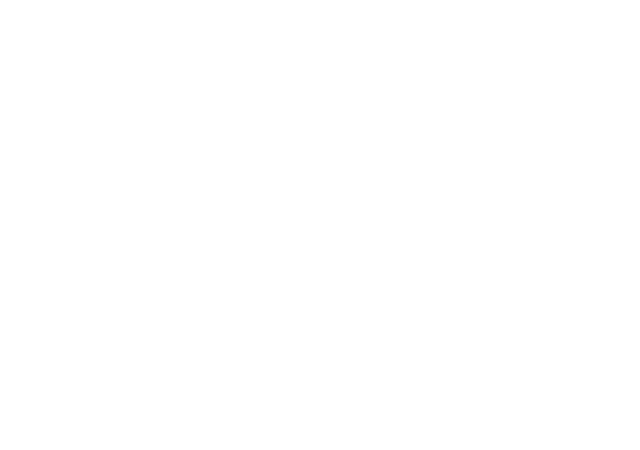
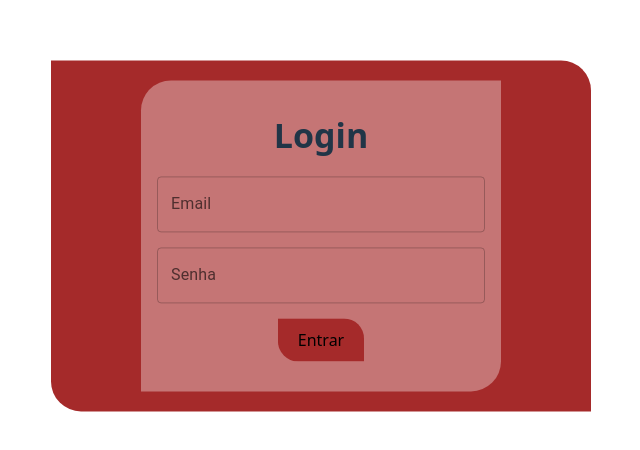
Before and after one commit to PabloRedig/plataforma101, a React (Vite) app: page /admin/login in a window 1280 px wide. Before the commit this address had no page. Shown: the part 164-614 px from the top of the page, without its empty margins (319-959 px from the left). Built offline with nearby package versions, Linux system fonts and the light colour scheme.

Commit message:
Inicio da Criação da parte ADM, para enviar Fotos e Efetuar Login

```diff
--- a/package.json
+++ b/package.json
@@ -16,6 +16,7 @@
     "@mui/icons-material": "^7.3.2",
     "@mui/material": "^7.3.2",
     "@mui/styled-engine-sc": "^7.3.2",
+    "firebase": "^12.3.0",
     "react": "^19.1.1",
     "react-dom": "^19.1.1",
     "react-is": "^18.3.1",
@@ -38,4 +39,5 @@
   "compilerOptions": {
     "noUnusedLocals": false
   }
+
 }
--- a/src/App.tsx
+++ b/src/App.tsx
@@ -5,6 +5,10 @@
 import Contato from "./Paginas/Contato/Contato";
 import Integrantes from "./Paginas/Integrantes/Integrantes";
 import Evento from "./Paginas/Eventos/Evento";
+
+import AdminLogin from "../src/Paginas/AdminLogin/AdminLogin";
+import AdminDashboard from "../src/Paginas/AdminDashboard/AdminDashboard";
+
 
 function App() {
   return (
@@ -15,6 +19,10 @@
           <Route path="/contato" element={<Contato />} />
           <Route path="/integrantes" element={<Integrantes />} />
           <Route path="/eventos" element={<Evento />} />
+
+          {/* Rotas do Admin */}
+          <Route path="/admin/login" element={<AdminLogin />} />
+          <Route path="/admin/dashboard" element={<AdminDashboard />} />
         </Routes>
       </Router>
     </>
--- /dev/null
+++ b/src/Components/ProtectedRoute/ProtectedRoute.tsx
@@ -0,0 +1,20 @@
+import { type ReactNode, useEffect, useState } from "react";
+import { onAuthStateChanged } from "firebase/auth";
+import { auth } from "../../firebase";
+
+export default function ProtectedRoute({ children }: { children: ReactNode }) {
+  const [loading, setLoading] = useState(true);
+  const [logado, setLogado] = useState(false);
+
+  useEffect(() => {
+    const unsub = onAuthStateChanged(auth, (user) => {
+      setLogado(!!user);
+      setLoading(false);
+    });
+    return () => unsub();
+  }, []);
+
+  if (loading) return <p>Carregando...</p>;
+
+  return logado ? <>{children}</> : <p>Acesso negado</p>;
+}
--- /dev/null
+++ b/src/Paginas/AdminDashboard/AdminDashboard.module.css
@@ -0,0 +1,104 @@
+.container{
+    width: 70vw;
+    height: auto;
+    display: flex;
+    justify-content: center;
+    align-items: center;
+    flex-direction: column;
+    position: absolute;
+    top: 50%;
+    left: 50%;
+    transform: translate(-50%, -50%);
+    padding: 20px;
+    border-radius: 0 30px 0 30px;
+    background-color: brown;
+}
+
+.title{
+    width: 90%;
+    display: flex;
+    justify-content: space-between;
+    align-items: center;
+    position: relative;
+}
+
+.title span{
+    width: 100%;
+    height: 2px;
+    position: absolute;
+    z-index: -1;
+    background-color: white;
+
+}
+
+.title p{
+    padding: 6px;
+    font-size: 30px;
+    background-color: brown;
+    position: relative;
+    left: 15px;
+    top: -3px;
+}
+
+.button {
+  background: brown; /* cor de fundo */
+  color: white;
+  font-weight: bold;
+  padding: 10px 20px;
+  border: 1px solid black;
+  border-radius: 8px;
+  cursor: pointer;
+  position: relative;
+  right: 13px;
+  border-radius: 0 20px 0 20px;
+
+  /* sombra para simular altura */
+  box-shadow: 0 4px 6px rgba(0, 0, 0, 0.3);
+  transition: all 0.2s ease;
+}
+
+/* efeito ao passar o mouse (fica mais alto) */
+.button:hover {
+  box-shadow: 0 6px 12px rgba(0, 0, 0, 0.4);
+  transform: translateY(-2px);
+}
+
+/* efeito de clique (fica mais baixo) */
+.button:active {
+  box-shadow: 0 2px 4px rgba(0, 0, 0, 0.3);
+  transform: translateY(1px);
+}
+
+.menu{
+    display: flex;
+    flex-direction: column;
+    gap: 15px;
+}
+
+#Enviar{
+    right: 0px;
+}
+
+input[type="file"] {
+  color: white; /* cor do texto ao lado */
+}
+
+input[type="file"]::file-selector-button {
+  background-color: brown;
+  color: white;
+  padding: 8px 16px;
+  border-radius: 8px;
+  font-weight: bold;
+  cursor: pointer;
+  transition: all 0.3s ease;
+}
+
+input[type="file"]::file-selector-button:hover {
+  box-shadow: 0 6px 12px rgba(0, 0, 0, 0.4);
+  transform: translateY(-2px);
+}
+
+input[type="file"]::file-selector-button:active {
+  box-shadow: 0 2px 4px rgba(0, 0, 0, 0.3);
+  transform: translateY(1px);
+}
--- /dev/null
+++ b/src/Paginas/AdminDashboard/AdminDashboard.tsx
@@ -0,0 +1,95 @@
+import { useState } from "react";
+import ProtectedRoute from "../../Components/ProtectedRoute/ProtectedRoute";
+import { signOut } from "firebase/auth";
+import { auth, storage } from "../../firebase";
+import { ref, uploadBytes, getDownloadURL } from "firebase/storage";
+import style from './AdminDashboard.module.css'
+
+export default function AdminDashboard() {
+  const [file, setFile] = useState<File | null>(null);
+  const [uploading, setUploading] = useState(false);
+  const [url, setUrl] = useState<string | null>(null);
+
+  const handleLogout = () => {
+    signOut(auth);
+    window.location.href = "/admin/login";
+  };
+
+  const handleUpload = async () => {
+    if (!file) return alert("Selecione um arquivo primeiro!");
+
+    try {
+      setUploading(true);
+
+      // cria referência no Storage
+      const storageRef = ref(storage, `uploads/${file.name}`);
+
+      // faz upload
+      await uploadBytes(storageRef, file);
+
+      // pega a URL pública
+      const downloadURL = await getDownloadURL(storageRef);
+      setUrl(downloadURL);
+
+      alert("Upload concluído!");
+    } catch (err) {
+      console.error(err);
+      alert("Erro ao fazer upload.");
+    } finally {
+      setUploading(false);
+    }
+  };
+
+  return (
+    <ProtectedRoute>
+      <>
+        <div className={style.container}>
+          <div className={style.title}>
+            <span></span>
+            <p>Painel Administrador</p>
+             <button
+            onClick={handleLogout}
+            className={style.button}
+          >
+            Sair
+          </button>
+          </div>
+
+          <div className={style.menu}>
+            <h2 className="text-xl font-semibold mb-2">Upload de Mídia</h2>
+
+            <input
+              type="file"
+              accept="image/*,video/*"
+              onChange={(e) => setFile(e.target.files?.[0] || null)}
+              className="mb-2"
+            />
+
+            <button
+              onClick={handleUpload}
+              disabled={uploading}
+              className={style.button}
+              id={style.Enviar}
+            >
+              {uploading ? "Enviando..." : "Fazer Upload"}
+            </button>
+
+            {url && (
+              <div className="mt-4">
+                <p className="text-green-600">Upload feito com sucesso!</p>
+                <a
+                  href={url}
+                  target="_blank"
+                  rel="noopener noreferrer"
+                  className="text-blue-500 underline"
+                >
+                  Ver arquivo
+                </a>
+              </div>
+            )}
+          </div>
+        </div>
+      </>
+    </ProtectedRoute>
+  );
+}
--- /dev/null
+++ b/src/Paginas/AdminLogin/AdminLogin.module.css
@@ -0,0 +1,42 @@
+* {
+    margin: 0;
+    padding: 0;
+}
+
+.container {
+    width: 500px;
+    display: flex;
+    justify-content: center;
+    position: absolute;
+    top: 50%;
+    left: 50%;
+    transform: translate(-50%, -50%);
+    padding: 20px;
+    border-radius: 0 30px 0 30px;
+    background-color: brown;
+}
+
+.form {
+    width: 300px;
+    padding: 30px;
+    display: flex;
+    justify-content: center;
+    align-items: center;
+    flex-direction: column;
+    gap: 15px;
+    border-radius: 30px 0 30px 0;
+    background-color: rgba(255, 255, 255, 0.351);
+}
+
+.title {
+    font-size: 34px;
+}
+
+#input {
+    width: 300px;
+}
+
+.button {
+    border-radius: 0 20px 0 20px;
+    background-color: brown;
+}
--- /dev/null
+++ b/src/Paginas/AdminLogin/AdminLogin.tsx
@@ -0,0 +1,56 @@
+import { useState } from "react";
+import { signInWithEmailAndPassword } from "firebase/auth";
+import { auth } from "../../firebase";
+import style from "./AdminLogin.module.css"
+
+import TextField from '@mui/material/TextField';
+
+export default function AdminLogin() {
+  const [email, setEmail] = useState("");
+  const [senha, setSenha] = useState("");
+  const [erro, setErro] = useState("");
+
+  const handleLogin = async (e: React.FormEvent) => {
+    e.preventDefault();
+    try {
+      await signInWithEmailAndPassword(auth, email, senha);
+      window.location.href = "/admin/dashboard"; // redireciona
+    } catch (err: any) {
+      setErro("Login inválido. Verifique email/senha.");
+    }
+  };
+
+  return (
+    <>
+      <div className={style.container}>
+        <form onSubmit={handleLogin} className={style.form}>
+          <h2 className={style.title}>Login</h2>
+
+          <TextField id={style.input}
+            label="Email"
+            variant="outlined"
+            type="email"
+            placeholder="Email"
+            value={email}
+            onChange={e => setEmail(e.target.value)}
+            className={style.input}
+          />
+          <TextField id={style.input}
+            label="Senha"
+            variant="outlined"
+            type="password"
+            placeholder="Senha"
+            value={senha}
+            onChange={e => setSenha(e.target.value)}
+
+          />
+
+          {erro && <p className={style.erroMsg}>{erro}</p>}
+          <button type="submit" className={style.button}>
+            Entrar
+          </button>
+        </form>
+      </div>
+    </>
+  );
+}
--- /dev/null
+++ b/src/firebase.ts
@@ -0,0 +1,23 @@
+// src/firebase.ts
+import { initializeApp } from "firebase/app";
+import { getAuth } from "firebase/auth";
+import { getFirestore } from "firebase/firestore";
+import { getStorage } from "firebase/storage";
+
+const firebaseConfig = {
+  apiKey: "AIzaSyB_7CwV-st6CCM_Ovl6H27truLva2keinI",
+  authDomain: "plataforma101-d6cbf.firebaseapp.com",
+  projectId: "plataforma101-d6cbf",
+  storageBucket: "plataforma101-d6cbf.firebasestorage.app",
+  messagingSenderId: "578126380257",
+  appId: "1:578126380257:web:21d6e2414db169ca6f4ba0",
+  measurementId: "G-SP3ZCNQGGR"
+
+};
+
+// Inicializa Firebase
+const app = initializeApp(firebaseConfig);
+
+export const auth = getAuth(app);
+export const db = getFirestore(app);
+export const storage = getStorage(app);
```
Also changed, not shown: cors.json (added, +7 -0 lines), 1 other file (tests, documents, lock files or other folders).
